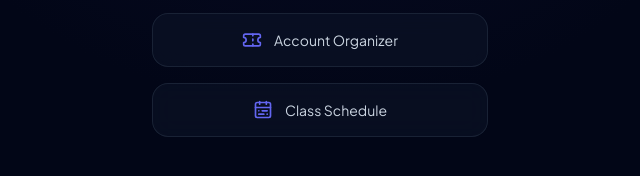
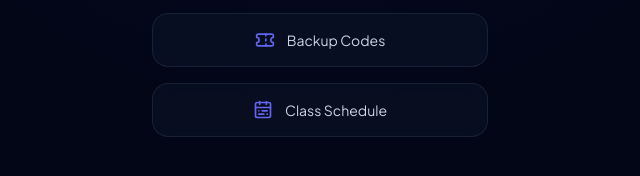
Before and after one commit to Ziejhay/Test5, a plain HTML site: page index.html in a window 1280 px wide. Shown: the part 402-578 px from the top of the page, 320-960 px from the left. Drawn offline with nearby package versions, Linux system fonts and the light colour scheme.

Commit message:
Update index.html

```diff
--- a/index.html
+++ b/index.html
@@ -134,7 +134,7 @@
                 class="w-full flex items-center justify-center gap-3 px-6 py-4 bg-slate-900/50 border border-slate-800/80 hover:border-themePrimary hover:bg-themePrimary/10 text-slate-300 hover:text-white rounded-2xl transition-all duration-300 ease-out hover:-translate-y-1 hover:shadow-2xl hover:shadow-themePrimary/10 text-sm font-medium backdrop-blur-md group theme-transition"
             >
                 <i data-lucide="ticket" class="w-5 h-5 text-themePrimary transition-all duration-300 group-hover:scale-110"></i>
-                <span class="transition-colors duration-300">Account Organizer</span>
+                <span class="transition-colors duration-300">Backup Codes</span>
             </button>
 
             <a
```
